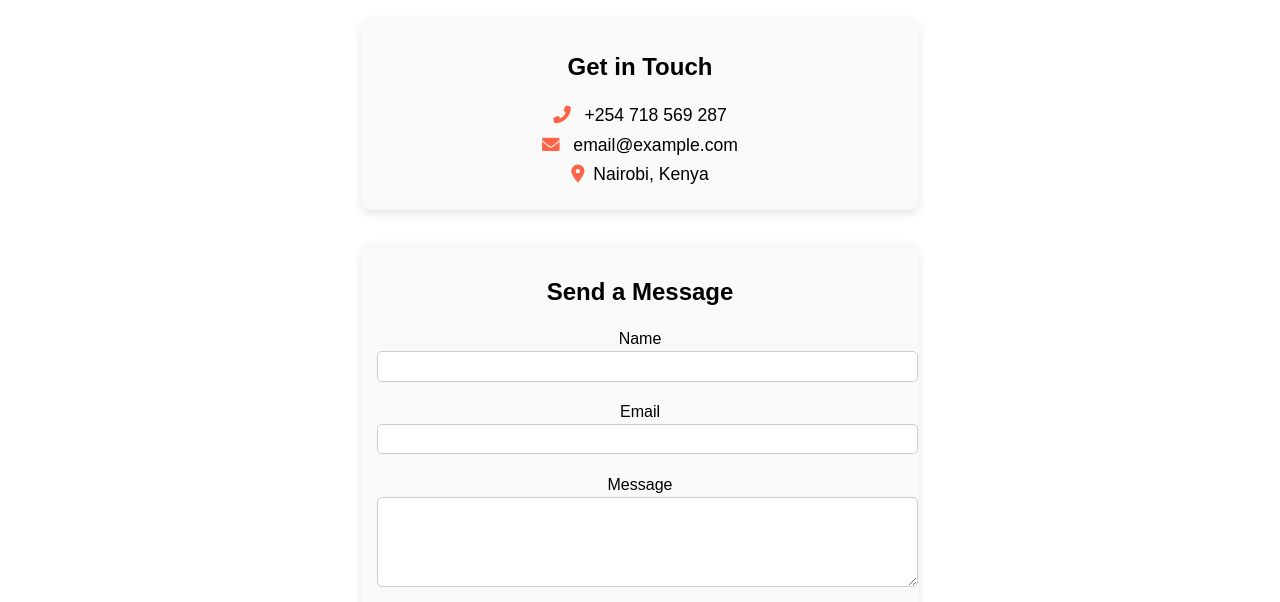
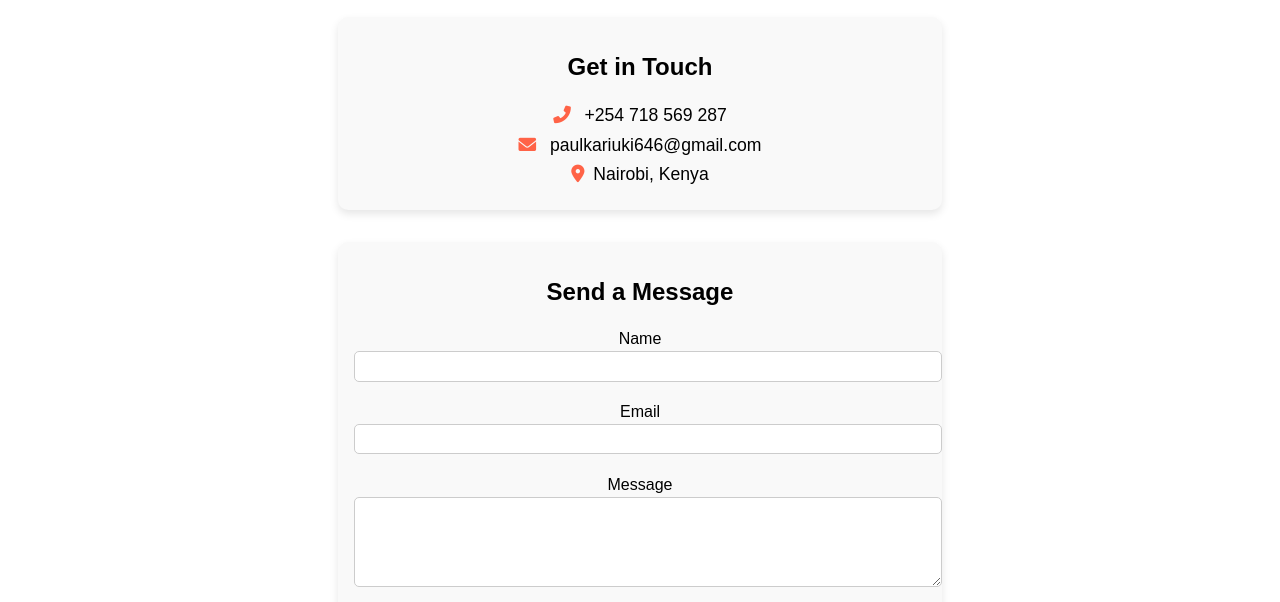
Before and after one commit to DKTJONATHAN/muhio, a plain HTML site: page contact.html in a window 1280 px wide. Shown: the part 161-763 px from the top of the page. Drawn offline with Linux system fonts and the light colour scheme.

Commit message:
Update contact.html

```diff
--- a/contact.html
+++ b/contact.html
@@ -30,7 +30,7 @@
             <div class="contact-info">
                 <h2>Get in Touch</h2>
                 <p><i class="fas fa-phone-alt"></i> +254 718 569 287</p>
-                <p><i class="fas fa-envelope"></i> email@example.com</p>
+                <p><i class="fas fa-envelope"></i> paulkariuki646@gmail.com</p>
                 <p><i class="fas fa-map-marker-alt"></i>Nairobi, Kenya</p>
             </div>
             <div class="contact-form">
```
